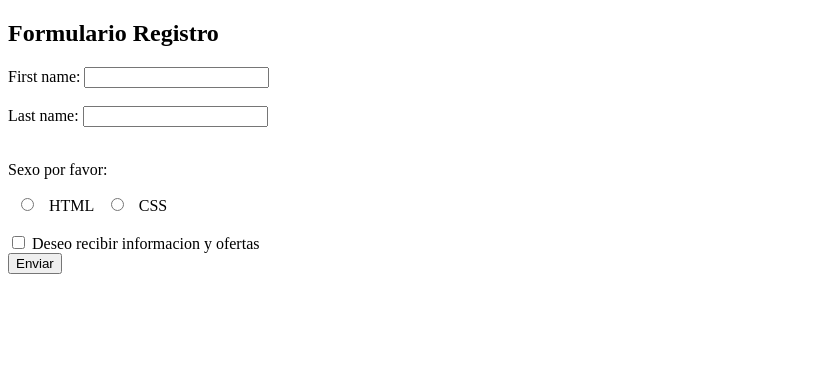
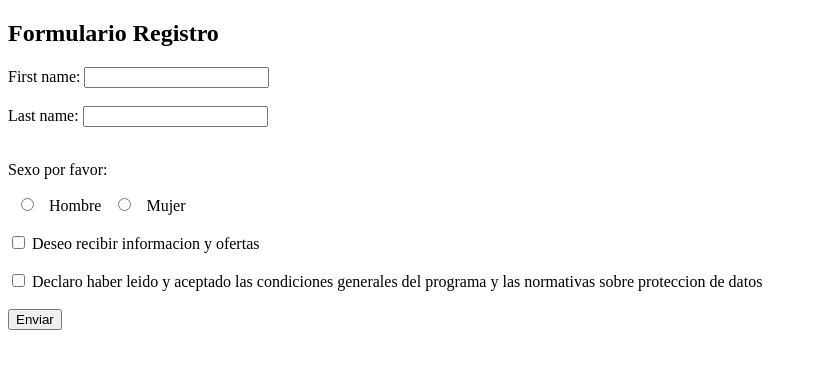
Before and after one commit to Gelmetti/Formularios_1, a plain HTML site: page index.html in a window 1280 px wide. Shown: the whole page, without its empty margins (0-817 px from the left). Drawn offline with Linux system fonts and the light colour scheme.

Commit message:
formularios dia 2

```diff
--- a/index.html
+++ b/index.html
@@ -46,10 +46,10 @@ el mismo aspecto que la imagen -->
 
 
   <input type="radio" id="html" name="fav_language" value="Hombre">
-  <label for="html">HTML</label>
+  <label for="html">Hombre</label>
 
   <input type="radio" id="css" name="fav_language" value="Mujer">
-  <label for="css">CSS</label><br><br>
+  <label for="css">Mujer</label><br><br>
 
 
 
@@ -58,7 +58,10 @@ el mismo aspecto que la imagen -->
 
 <form action="/action_page.php">
     <input type="checkbox" id="vehicle1" name="vehicle1" value="Bike">
-    <label for="vehicle1"> Deseo recibir informacion y ofertas</label><br>
+    <label for="vehicle1"> Deseo recibir informacion y ofertas</label><br><br>
+
+    <input type="checkbox" id="declaro" name="declaro" value="declaro">
+    <label for="vehicle1"> Declaro haber leido y aceptado las condiciones generales del programa y las normativas sobre proteccion de datos</label><br><br>
 
   </form>
  <input type="submit" value="Enviar">
```
